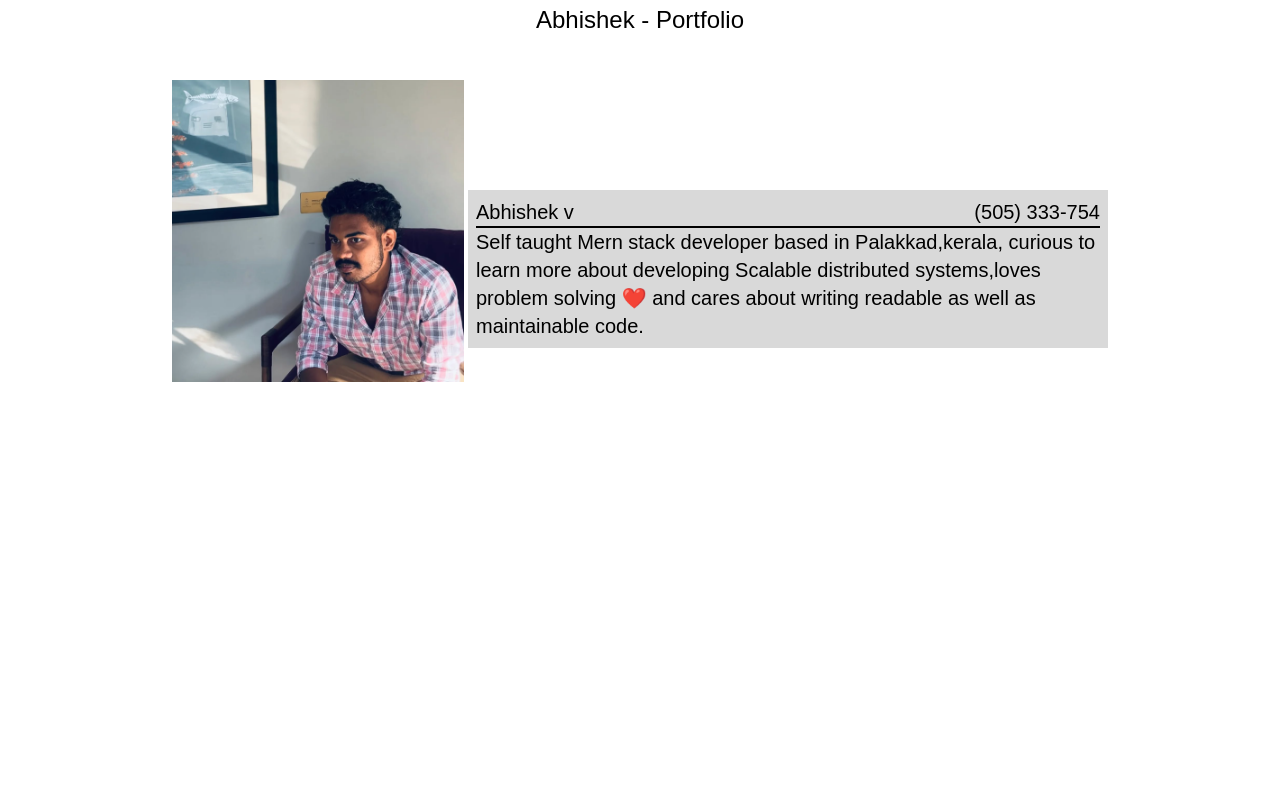
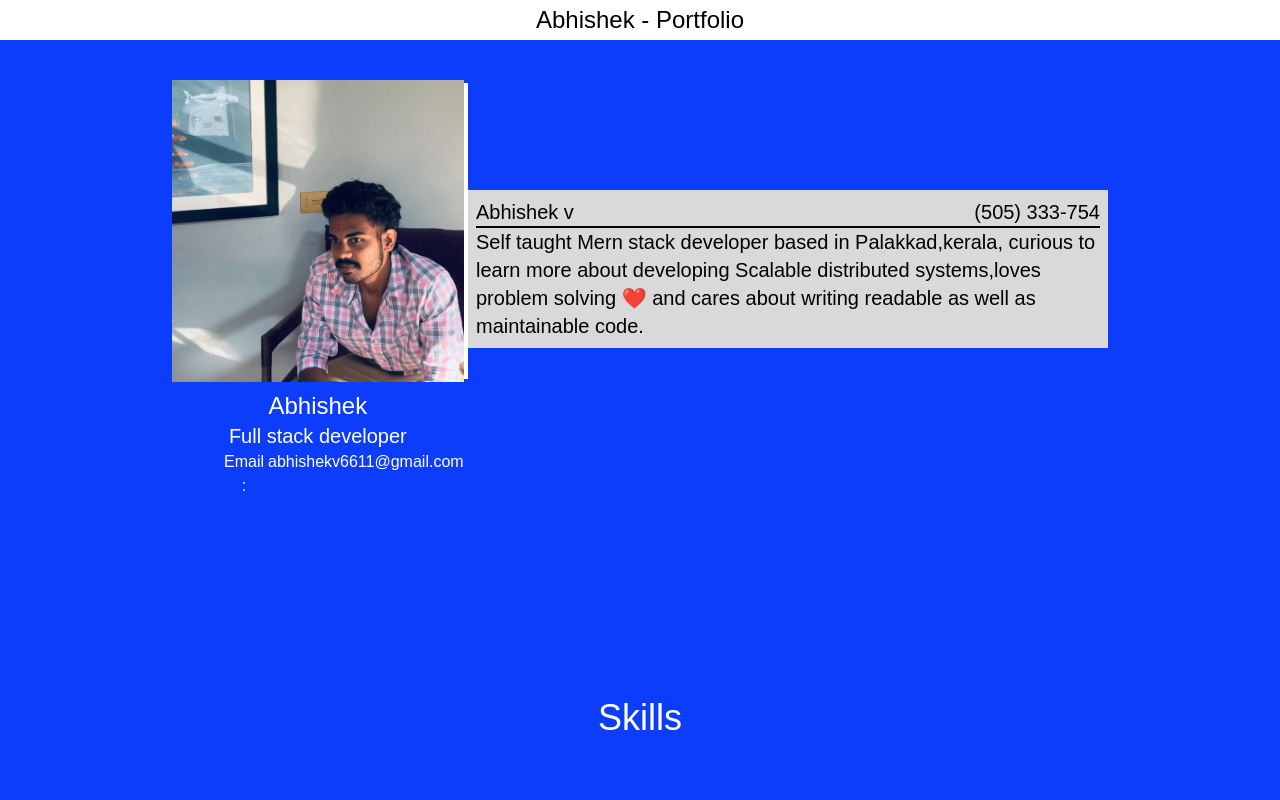
Before and after one commit to Abhishekv6611/Portfolio, a Next.js app: page / in a window 1280 px wide. Shown: the top 800 px of the page. Built offline with nearby package versions, Linux system fonts and the light colour scheme; a web font is replaced by a local one.

Commit message:
added bg-color on html

```diff
--- a/app/layout.tsx
+++ b/app/layout.tsx
@@ -21,7 +21,7 @@ export default function RootLayout({
 }>)
 {
   return (
-    <html lang="en" className={`${jerseyFont.variable}`}>
+    <html lang="en" className={`${jerseyFont.variable} bg-[#0C3DFB]`}>
         <ReactLenis root>
       <body
        className="antialiased bg-[#0C3DFB]"
```
